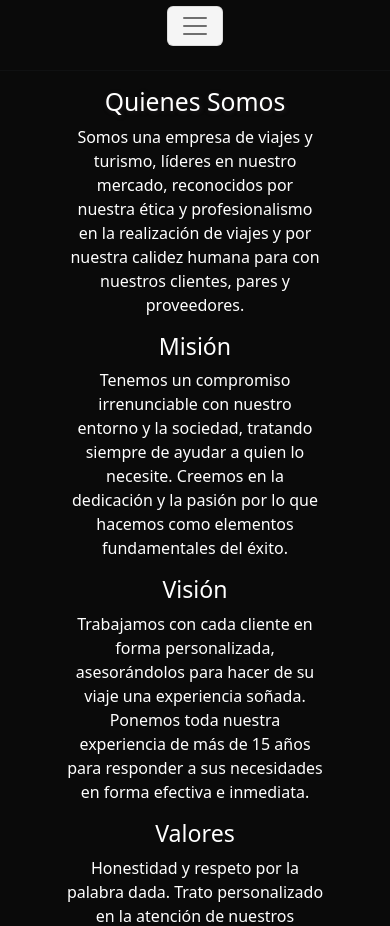
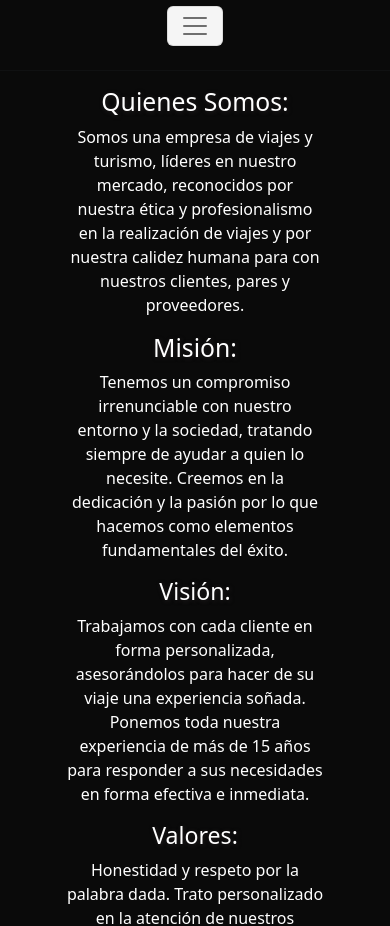
Before and after one commit to Davidjuarezz/juarezdavidTerceraPreentrega, a website: page pages/quienes-somos.html in a window 390 px wide. Shown: the part 182-1108 px from the top of the page. Drawn offline with nearby package versions, Linux system fonts and the light colour scheme.

Commit message:
sexto commit

```diff
--- a/pages/quienes-somos.html
+++ b/pages/quienes-somos.html
@@ -60,22 +60,23 @@
         <hr>
         <!-- wrapper -->
         <div class="all-info">
-            <div class="text-01">
-                <h2>Quienes Somos</h2>
-                <p>Somos una empresa de viajes y turismo, líderes en nuestro mercado, reconocidos por nuestra ética y profesionalismo en la realización de viajes y por nuestra calidez humana para con nuestros clientes, pares y proveedores.</p>
-            </div>
-
-            <div class="mvv">
-                <div class="mvvmx">
-                    <h3>Misión</h3>
+            <div class="info-01">
+                <div class="text-01">
+                    <h2>Quienes Somos:</h2>
+                    <p>Somos una empresa de viajes y turismo, líderes en nuestro mercado, reconocidos por nuestra ética y profesionalismo en la realización de viajes y por nuestra calidez humana para con nuestros clientes, pares y proveedores.</p>
+                </div>
+                <div class="text-01">
+                    <h2>Misión:</h2>
                     <p>Tenemos un compromiso irrenunciable con nuestro entorno y la sociedad, tratando siempre de ayudar a quien lo necesite. Creemos en la dedicación y la pasión por lo que hacemos como elementos fundamentales del éxito.</p>
                 </div>
-                <div>
-                    <h3>Visión</h3>
+            </div>
+            <div class="info-02">
+                <div class="text-02">
+                    <h3>Visión:</h3>
                     <p>Trabajamos con cada cliente en forma personalizada, asesorándolos para hacer de su viaje una experiencia soñada. Ponemos toda nuestra experiencia de más de 15 años para responder a sus necesidades en forma efectiva e inmediata.</p>
                 </div>
-                <div>
-                    <h3>Valores</h3>
+                <div class="text-02">
+                    <h3>Valores:</h3>
                     <p>Honestidad y respeto por la palabra dada.
                         Trato personalizado en la atención de nuestros clientes.
                         Confidencialidad en cada una de nuestras operaciones.
@@ -87,7 +88,7 @@
 
             <div class="medios-pago">
                 <div class="medios-pago00">
-                    <h2>Medios de pago</h2>
+                    <h2>Medios de pago:</h2>
                 </div>
                 <div class="medios-pago01">
                     <div class="efectivo p-3">
@@ -95,7 +96,7 @@
                         <img src="../img/efectivomdp.png" alt="pagosimg">
                     </div>
                     <div class="tarjetas p-3">
-                        <h4>Tarjeta de débito ó crédito.</h4>
+                        <h4>Tarjeta de débito ó crédito</h4>
                         <p>Consultá por las promociones para el pago de cuotas sin interés</p>
                     </div>
                     <div class="transferencia p-3">
--- a/scss/_mediaqueries.scss
+++ b/scss/_mediaqueries.scss
@@ -47,20 +47,43 @@
     }
 
     .all-info {
-        .text-01 {
-            p {
-                max-width: 66%;
-                color: white;
+
+        .info-01 {
+            flex-direction: column;
+            .text-01 {
+                h2 {
+                    text-shadow: $shadowtext;
+                    color: white;
+                }
+
+                p {
+                    max-width: 66%;
+                    color: white;
+                }
             }
         }
 
-        .mvv {
-            justify-content: center;
-            align-items: center;
-            div {
-                max-width: 66%;
+        .info-02 {
+            flex-direction: column;
+            .text-02 {
+                h3 {
+                    text-shadow: $shadowtext;
+                    color: white;
+                }
+                p {
+                    max-width: 66%;
+                    color: white;
+                }
             }
         }
+    }
+
+    .medios-pago {
+        flex-direction: column;
+    }
+
+    .medios-pago01 {
+        flex-direction: column;
     }
 
     .swbutton {
--- a/scss/style.scss
+++ b/scss/style.scss
@@ -328,40 +328,56 @@ body {
 .all-info {
     width: 100%;
     height: 100%;
+
+    .info-01 {
+        display: flex;
+        flex-direction: row;
         .text-01 {
             display: flex;
             flex-direction: column;
             justify-content: center;
             align-items: center;
             text-align: center;
-
             h2 {
                 text-shadow: $shadowtext;
                 color: white;
             }
 
             p {
-            max-width: 33.3333333333%;
+                max-width: 88.8888888888%;
+                color: white;
+            }
+        }
+    }
+
+    .info-02 {
+        display: flex;
+        flex-direction: row;
+        justify-content: space-between;
+        .text-02 {
+            display: flex;
+            flex-direction: column;
+            justify-content: center;
+            align-items: center;
+            text-align: center;
+            h3 {
+                text-shadow: $shadowtext;
+                color: white;
+            }
+
+            p {
+                max-width: 44.4444444444%;
                 color: white;
             }
         }
 
-    .mvv {
-        color: white;
-        display: flex;
-        flex-wrap: wrap;
-        text-align: center;
-
-        div {
-            max-width: 33.3333333333%;
-        }
     }
 }
 
 .medios-pago {
     color: white;
     display: flex;
-    flex-direction: column;
+    flex-direction: row;
     justify-items: center;
     text-align: center;
 }
@@ -374,6 +390,9 @@ body {
 }
 
 .medios-pago01 {
+    display: flex;
+    padding: 15px;
+    padding-top: 0px;
     div {
         img {
             width: 150px;
@@ -404,6 +423,12 @@ body {
     li {
         background-color: #0a0a0a;
         color: white;
+        .fw-bold {}
+            img {
+                width: 235px;
+                height: 235px;
+                border: $color-primario solid;
+            }
         }
 }
 /* fin de contacto */
```
Also changed, not shown: pages/contacto.html (+7 -0 lines), css/style.css, img/whatsappQR.jpeg (added). Lines whose indentation alone changed are shown as unchanged.
